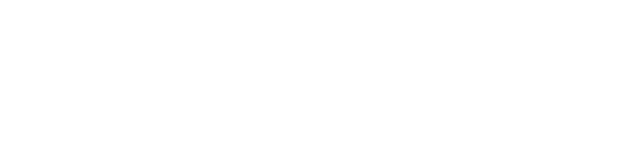
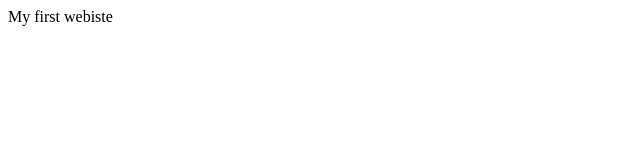
Before and after one commit to pvs1209pvs/pvs1209pvs.github.io, a plain HTML site: page index.html in a window 1280 px wide. Shown: the whole page, without its empty margins (0-640 px from the left). Drawn offline with Linux system fonts and the light colour scheme.

Commit message:
body added

```diff
--- a/index.html
+++ b/index.html
@@ -4,4 +4,7 @@
         <meta charset="utf=8">
         <title>GitHub Website Paramvir Singh</title>
     </head>
+    <body>
+        My first webiste
+    </body>
 </html>
```
